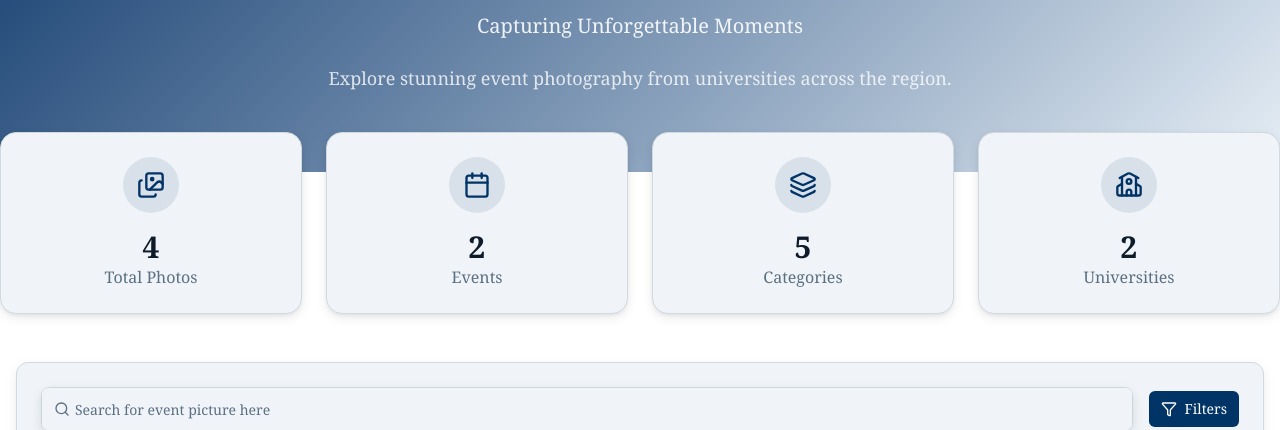
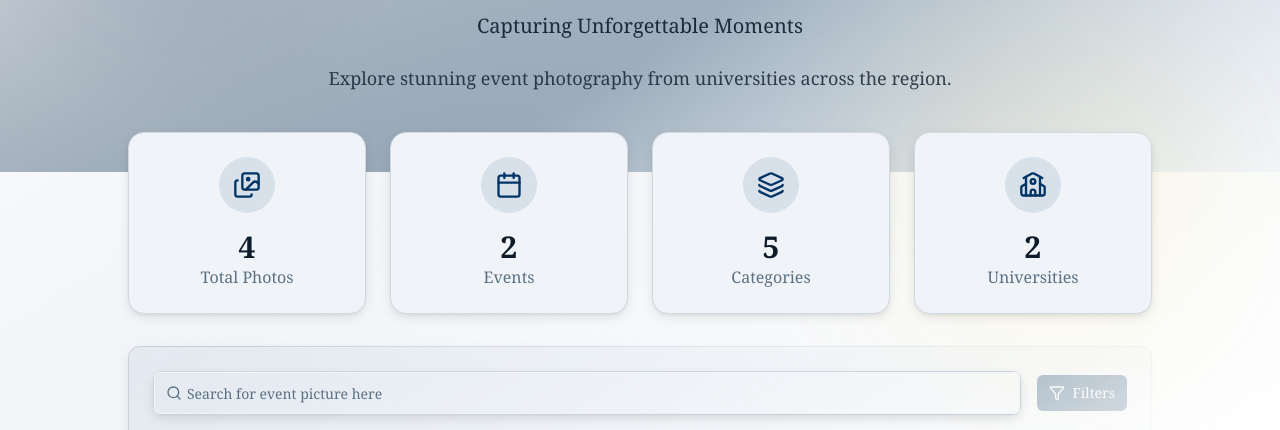
Before and after one commit to inside-aims/Aims_Achievers_Network_v2, a Next.js app: page /gallery in a window 1280 px wide. Shown: the part 340-770 px from the top of the page. Built offline with nearby package versions, Linux system fonts and the light colour scheme.

Commit message:
Move animated background component to layout

```diff
--- a/app/globals.css
+++ b/app/globals.css
@@ -173,7 +173,11 @@
   }
 
   .feature{
-    @apply px-4 md:px-8 lg:px-32 py-8;
+    @apply px-4 md:px-8 lg:px-32 py-8; /* Any padding change same for .feature-no */
+  }
+
+  .feature-no{
+    @apply px-4 md:px-8 lg:px-32; /* Any padding change same for .feature  */
   }
 
   .parent-header {
--- a/components/features/gallery/gallery-hero.tsx
+++ b/components/features/gallery/gallery-hero.tsx
@@ -2,7 +2,7 @@ import { Camera } from "lucide-react";
 
 export default function GalleryHero() {
   return (
-    <section className="w-full py-12 md:py-20 px-4 bg-[linear-gradient(135deg,var(--primary)_0%,var(--accent)_100%)] text-primary-foreground">
+    <section className="w-full py-12 md:py-20 px-4 bg-[linear-gradient(135deg,var(--muted-foreground)_0%,var(--accent)_100%)] text-foreground">
       <div className="max-w-7xl mx-auto text-center space-y-6">
 
         <div
--- a/components/features/gallery/gallery-stats.tsx
+++ b/components/features/gallery/gallery-stats.tsx
@@ -18,7 +18,7 @@ export default function GalleryStats({ total, events, categories, universities }
   ];
 
   return (
-    <div className="max-w-7xl mx-auto -mt-10 relative z-10">
+    <div className="feature-no mx-auto -mt-10 relative z-10">
       <div className="grid grid-cols-2 md:grid-cols-4 gap-4 md:gap-6 px-4 xl:px-0">
         {items.map((item, i) => {
           const Icon = item.icon;
--- a/components/features/gallery/gallery.tsx
+++ b/components/features/gallery/gallery.tsx
@@ -6,10 +6,13 @@ import GalleryHero from "@/components/features/gallery/gallery-hero";
 import GalleryStats from "@/components/features/gallery/gallery-stats";
 import GalleryFilters from "@/components/features/gallery/gallery-filters";
 import CategoryBadges from "@/components/features/gallery/category-badges";
-import PhotoModal from "@/components/features/gallery/photo-modal";
 import GalleryList from "@/components/features/gallery/gallery-list";
 import {Button} from "@/components/ui/button";
 import {Camera} from "lucide-react";
+import {AnimatedBackground} from "@/components/layout/animated-background";
+import dynamic from "next/dynamic";
+
+const PhotoModal = dynamic(() => import("@/components/features/gallery/photo-modal"))
 
 const Gallery = () => {
   const [selectedEvent, setSelectedEvent] = useState("All Events");
@@ -18,15 +21,17 @@ const Gallery = () => {
   const [searchQuery, setSearchQuery] = useState("");
   const [showFilters, setShowFilters] = useState(true);
   const [openModal, setOpenModal] = useState<boolean>(false);
-
   const [selectedPhoto, setSelectedPhoto] = useState<PhotoProps | null >(null);
 
   const filteredPhotos = mockPhotos.filter((photo) => {
     const matchesEvent = selectedEvent === "All Events" || photo.eventName === selectedEvent;
+
     const matchesCategory =
       selectedCategory === "All Categories" || photo.category === selectedCategory;
+
     const matchesUniversity =
       selectedUniversity === "All Universities" || photo.university === selectedUniversity;
+
     const matchesSearch =
       photo.description.toLowerCase().includes(searchQuery.toLowerCase()) ||
       photo.category.toLowerCase().includes(searchQuery.toLowerCase());
@@ -34,7 +39,7 @@ const Gallery = () => {
     return matchesEvent && matchesCategory && matchesUniversity && matchesSearch;
   });
 
-  const openPhoto = (photo: PhotoProps, index: number) => {
+  const openPhoto = (photo: PhotoProps) => {
     setSelectedPhoto(photo);
     if(selectedPhoto !== null) {
       setOpenModal(true);
@@ -42,7 +47,8 @@ const Gallery = () => {
   };
 
   return (
-    <div className="min-h-screen">
+    <div className="min-h-screen relative">
+      <AnimatedBackground/>
       <GalleryHero />
 
       <GalleryStats
@@ -52,7 +58,7 @@ const Gallery = () => {
         universities={universities.length - 1}
       />
 
-      <div className="max-w-7xl mx-auto px-4 py-12">
+      <div className="feature">
         <GalleryFilters
           searchQuery={searchQuery}
           setSearchQuery={setSearchQuery}
--- a/components/features/outlets/outlets-listing.tsx
+++ b/components/features/outlets/outlets-listing.tsx
@@ -2,7 +2,7 @@
 import React, {useEffect, useState} from 'react';
 import {Award, Heart, LucideIcon, TrendingUp, Users} from 'lucide-react';
 import {mockVendors} from "@/components/features/outlets/index";
-import {AnimatedBackground} from "@/components/features/outlets/animated-background";
+import {AnimatedBackground} from "@/components/layout/animated-background";
 import {OutletCard} from "@/components/features/outlets/outlet-card";
 import {StatCard} from "@/components/features/outlets/stats-card";
 import {CTASection} from "@/components/features/outlets/cta-section";
```
